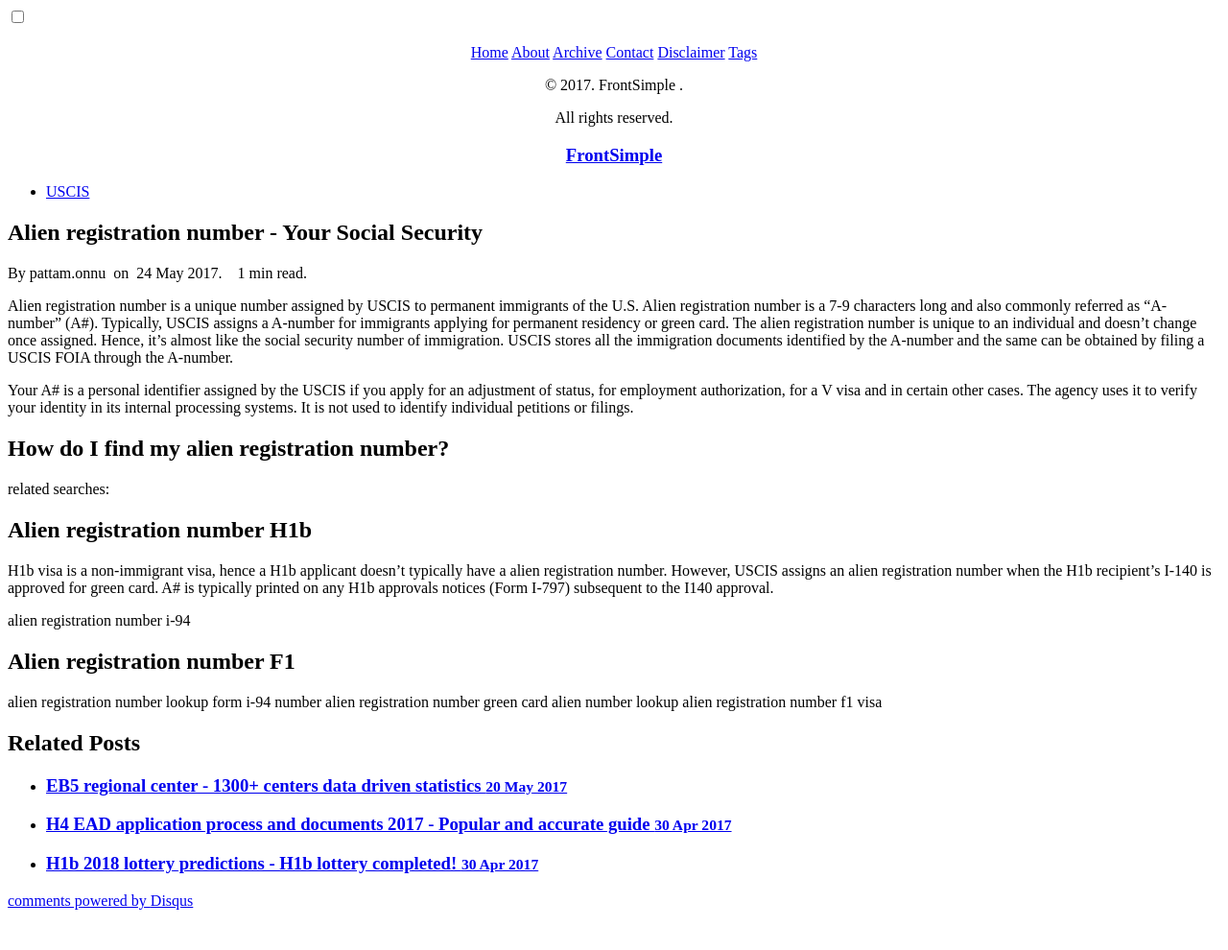
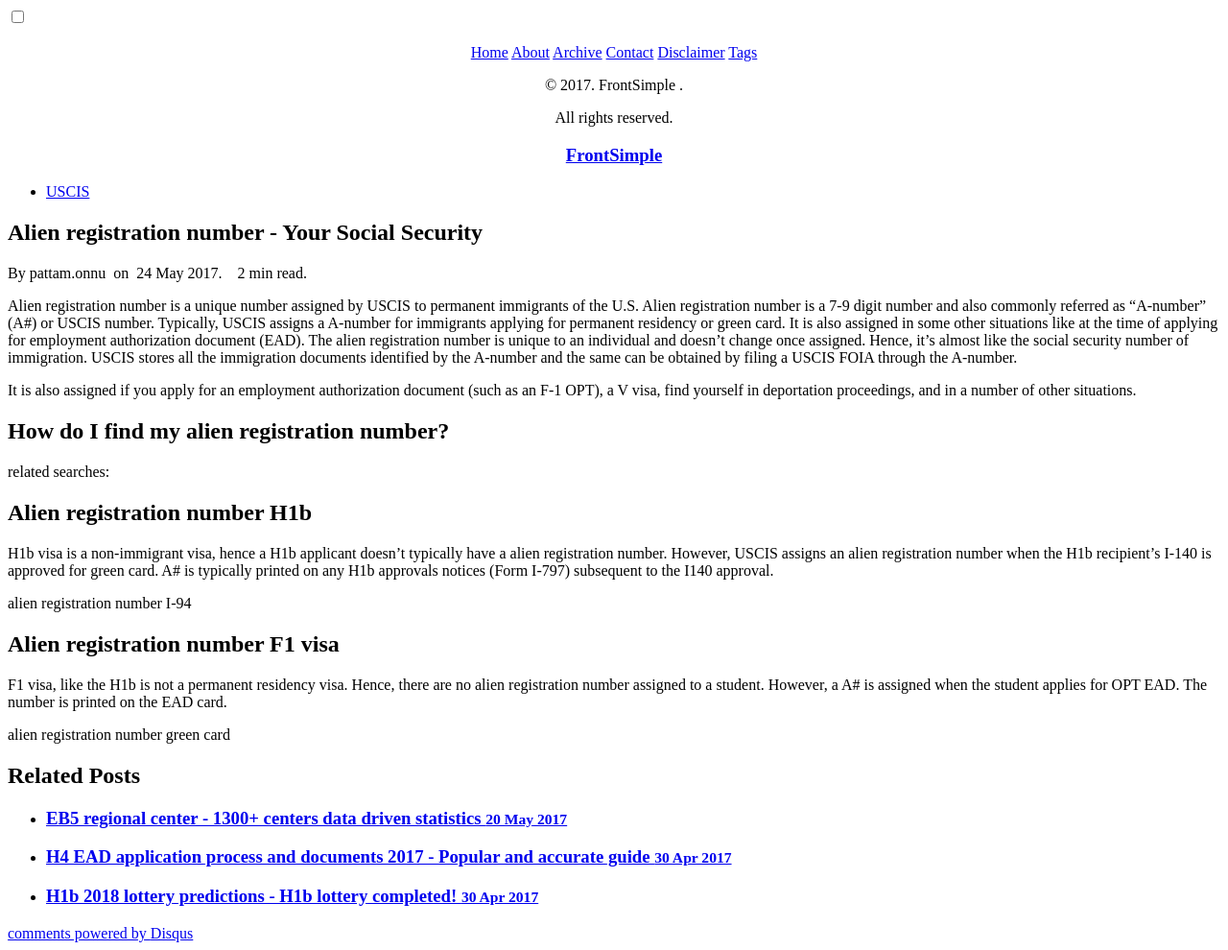
Before and after one commit to gitforwork2/gitforwork.github.io, a Jekyll site: the page built from _posts/2017-5-24-alien-registration-number.md, in a window 1280 px wide. Shown: the whole page at 96% size. Built offline with Jekyll 4.4.1, drawn with Linux system fonts in a browser that asks for light colours; nearby versions of some CDN libraries; comment, search, counter and statistics services are not loaded; before the commit the page ends 956 px from its top, so only the background shows below that.

Commit message:
Update 2017-5-24-alien-registration-number.md

```diff
--- a/_posts/2017-5-24-alien-registration-number.md
+++ b/_posts/2017-5-24-alien-registration-number.md
@@ -8,14 +8,9 @@ description: Alien registration number
 ---
 
 Alien registration number is a unique number assigned by USCIS to permanent immigrants of the U.S. Alien registration number is a 7-9
-characters long and also commonly referred as "A-number" (A#). Typically, USCIS assigns a A-number for immigrants applying for permanent
-residency or green card. The alien registration number is unique to an individual and doesn't change once assigned. Hence, it's almost like the social
-security number of immigration. USCIS stores all the immigration documents identified by the A-number and the same can be obtained by filing
-a USCIS FOIA through the A-number.
+digit number and also commonly referred as "A-number" (A#) or USCIS number. Typically, USCIS assigns a A-number for immigrants applying for permanent residency or green card. It is also assigned in some other situations like at the time of applying for employment authorization document (EAD). The alien registration number is unique to an individual and doesn't change once assigned. Hence, it's almost like the social security number of immigration. USCIS stores all the immigration documents identified by the A-number and the same can be obtained by filing a USCIS FOIA through the A-number.
 
-Your A# is a personal identifier assigned by the USCIS if you apply for an adjustment of status, for employment authorization,
-for a V visa and in certain other cases. The agency uses it to verify your identity in its internal processing systems.
-It is not used to identify individual petitions or filings.
+It is also assigned if you apply for an employment authorization document (such as an F-1 OPT), a V visa, find yourself in deportation proceedings, and in a number of other situations.
 
 ## How do I find my alien registration number?
 
@@ -24,15 +19,13 @@ related searches:
 ## Alien registration number H1b
 
 H1b visa is a non-immigrant visa, hence a H1b applicant doesn't typically have a alien registration number. However, USCIS assigns an
-alien registration number when the H1b recipient's I-140 is approved for green card. A# is typically printed on any H1b approvals notices
-(Form I-797) subsequent to the I140 approval.
+alien registration number when the H1b recipient's I-140 is approved for green card. A# is typically printed on any H1b approvals notices (Form I-797) subsequent to the I140 approval.
 
-alien registration number i-94
+alien registration number I-94
 
-## Alien registration number F1
+## Alien registration number F1 visa
 
-alien registration number lookup
-form i-94 number
+F1 visa, like the H1b is not a permanent residency visa. Hence, there are no alien registration number assigned to a student. However,
+a A# is assigned when the student applies for OPT EAD. The number is printed on the EAD card.
+
 alien registration number green card
-alien number lookup
-alien registration number f1 visa
```
Also changed, not shown: other parts of _posts/2017-5-24-alien-registration-number.md (+1 -1 lines).
